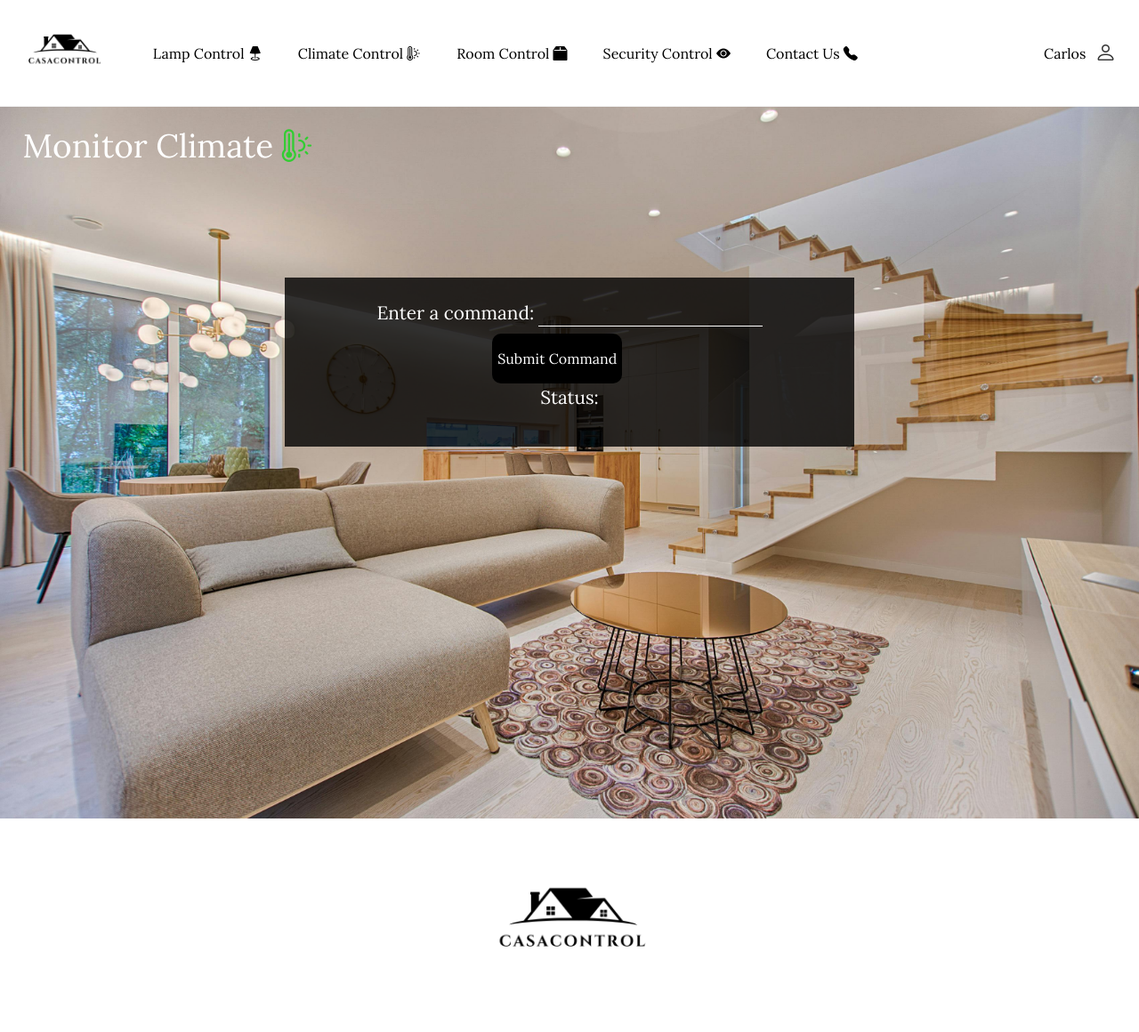
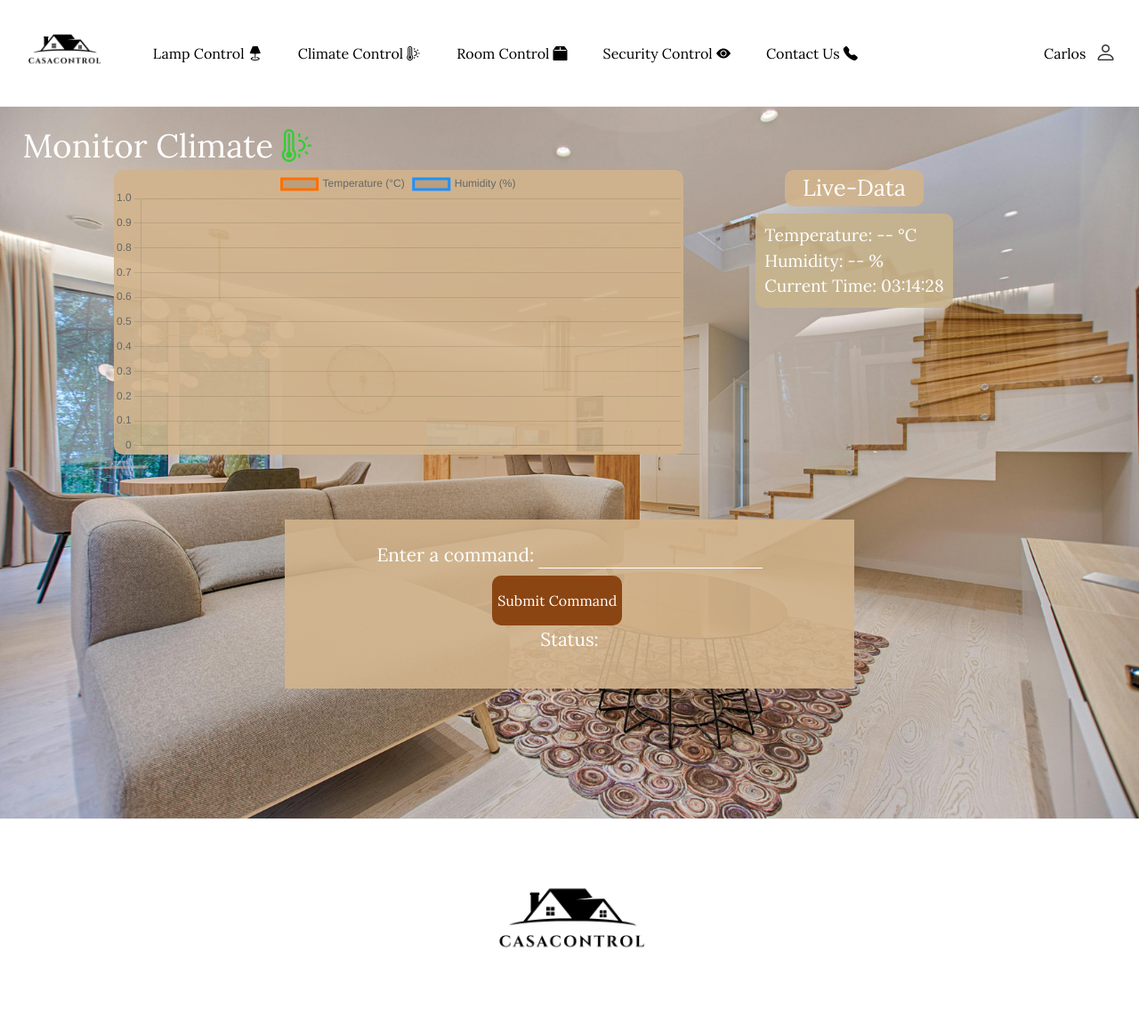
Before and after one commit to Carlos-123321/CasaControl, a Flask app: page /climate in a window 1280 px wide. Shown: the whole page at 89% size. Run offline with Flask 3, Linux system fonts and the light colour scheme; the visitor is signed in with stand-in values (Sample User, id 1); some libraries are stand-ins or nearby versions.

Commit message:
Finished chart implementation for the DHT11 sensor

```diff
--- a/Data/historical_data.txt
+++ /dev/null
@@ -1,5 +0,0 @@
-10:00:00,24.5
-10:01:00,25.0
-10:02:00,24.7
-10:03:00,24.9
-10:04:00,25.2
--- a/controllers/mainController.py
+++ b/controllers/mainController.py
@@ -1,7 +1,7 @@
-from flask import session, url_for, redirect, render_template, request, jsonify
+from flask import session, url_for, redirect, render_template, request, jsonify, current_app
 from flask import Blueprint
 import os
-from mqtt_client import mqtt_client, mqtt_command_topic, status_message
+from mqtt_client import mqtt_client, mqtt_command_topic, status_message, temperature, humidity
 
 main_bp = Blueprint('main_controller', __name__)
 
@@ -26,44 +26,13 @@
         <p>Status: {status_message}</p>  <!-- Access status_message here -->
     '''
 
-@main_bp.route('/historical')
-def historical_data_func():
-    print("historical route")
-    return render_template('historical_data.html')
-
-
 @main_bp.route('/contact')
 def contact_func():
     return render_template('contact.html')
 
-@main_bp.route('/historical-data')
-def historical_data():
-    print("route first")
-    data = read_historical_data()
-    return jsonify(data)
-
-def read_historical_data():
-    historical_data = []
-    file_path = 'Data/historical_data.txt'
-
-    print("Hello world")
-
-    if os.path.exists(file_path):
-        with open(file_path, 'r') as file:
-            for line in file:
-                timestamp, value = line.strip().split(',')
-                print("exec" + timestamp, value)
-                historical_data.append({'timestamp': timestamp, 'value': float(value)})
-    return historical_data
-
-@main_bp.route('/liveData')
-def live_data_func():
-    return render_template('live_data.html')
-
 @main_bp.route('/profile')
 def profile_func():
     return render_template('profile.html')
-
 
 @main_bp.route('/login', methods=['POST', 'GET'])
 def login():
@@ -79,7 +48,6 @@
             return "Invalid credentials, please try again."
 
     return render_template('login.html')
-
 
 @main_bp.route('/lamp-commands', methods=['GET', 'POST'])
 def lamp_commands_func():
@@ -106,18 +74,34 @@
 
 @main_bp.route('/climate', methods=['GET', 'POST'])
 def climate_func():
+    print("Climate route accessed")
     if not session.get('user_verified'):
         return redirect(url_for('main_controller.login'))
 
     global status_message
+
     if request.method == 'POST':
         command = request.form['command'].strip().lower()
-        mqtt_client.publish(mqtt_command_topic, command)
-        status_message = f"Command '{command}' sent to Raspberry Pi."
+        valid_commands = ["onclimate", "offclimate"]
 
-        return render_template('climate.html', status_message=status_message)
+        if command in valid_commands:
+            mqtt_client.publish(mqtt_command_topic, command)
+            status_message = f"Command '{command}' sent to Raspberry Pi."
+        else:
+            status_message = f"Invalid command."
 
-    return render_template('climate.html', status_message=status_message)
+    return render_template('climate.html',
+                           status_message=status_message,
+                           temperature=temperature,
+                           humidity=humidity)
+
+
+@main_bp.route('/climate-data', methods=['GET'])
+def get_climate_data():
+
+    temperature = current_app.config.get('TEMPERATURE', 'Not available')
+    humidity = current_app.config.get('HUMIDITY', 'Not available')
+    return jsonify({'temperature': temperature, 'humidity': humidity})
 
 
 @main_bp.route('/room', methods=['GET', 'POST'])
--- a/main.py
+++ b/main.py
@@ -1,11 +1,13 @@
 import os
-
-from flask import Flask, session
+from flask import Flask, jsonify
 from controllers.mainController import main_bp
+from mqtt_client import set_flask_app
 
 app = Flask(__name__, static_folder='static')
 app.secret_key = os.urandom(24)
 app.register_blueprint(main_bp)
 
+set_flask_app(app)
+
 if __name__ == '__main__':
     app.run(host='0.0.0.0', port=5000)
--- a/static/base.css
+++ b/static/base.css
@@ -85,6 +85,7 @@
     display: flex;
     justify-content: center;
     align-items: center;
+    border-top: 1px solid whitesmoke;
 }
 
 #footerInner{
--- a/static/climate.css
+++ b/static/climate.css
@@ -22,20 +22,41 @@
     margin-top: 2vh;
 }
 
-.leftAndRightSection{
+.climateCommandsSection{
     display: flex;
     width: 100%;
-    height: fit-content;
-    margin-top: 3vh;
-    margin-bottom: 3vh;
+    height: 40vh;
+    justify-content: center;
+    margin-bottom: 6vh;
 }
 
-.allLampCommandsSection{
+#climateChart{
+    background-color: rgba(210, 180, 140, 0.9);
+    border-radius: 10px;
+}
+
+#sensorValuesSection{
+    width: 30%;
     display: flex;
-    width: 100%;
-    height: fit-content;
-    justify-content: center;
-    margin-bottom: 6vh;
+    flex-direction: column;
+    justify-content: flex-start;
+    align-items: center;
+}
+
+#dataContainer{
+    padding: 10px;
+    background-color: rgba(200, 180, 140, 0.9);
+    border-radius: 10px;
+}
+
+#liveData{
+    background-color: rgba(210, 180, 140, 0.9);
+    color: white;
+    border-radius: 10px;
+    padding-left: 20px;
+    padding-right: 20px;
+    padding-top: 5px;
+    padding-bottom: 5px;
 }
 
 .titleOfCommands{
@@ -45,7 +66,7 @@
 }
 
 .commandStyleText{
-    font-size: 1.4rem;
+    font-size: 1.2rem;
     font-family: 'Lora', 'Times New Roman', Times, serif;
     color: white;
 }
@@ -63,12 +84,12 @@
     width: 50%;
     align-items: center;
     justify-content: center;
-    background: rgba(0, 0, 0, 0.8);
+    background-color: rgba(210, 180, 140, 0.9);
     padding-top: 3vh;
     padding-bottom: 3vh;
 }
 
-.inputBoxLamp {
+.inputBoxClimate {
     background-color: transparent;
     color: white;
     border: none;
@@ -76,16 +97,16 @@
     outline: none;
 }
 
-.inputBoxLamp:focus {
+.inputBoxClimate:focus {
     border: none;
-    border-bottom: 1px solid yellow;
+    border-bottom: 1px solid #32CD32;
 }
 
 #buttonStyle {
     width: fit-content;
     align-self: center;
     margin-left: 30%;
-    background-color: black;
+    background-color: #8B4513;
     color: white;
     border-radius: 10px;
     border: none;
--- a/static/lamp_commands.css
+++ b/static/lamp_commands.css
@@ -135,8 +135,8 @@
     width: fit-content;
     align-self: center;
     margin-left: 30%;
-    background-color: black;
-    color: white;
+    background-color: white;
+    color: black;
     border-radius: 10px;
     border: none;
     height: 7vh;
--- a/static/profile.css
+++ b/static/profile.css
@@ -62,7 +62,6 @@
 .whiteColor{
     color: white;
 }
-
 
 #usernameSection{
     display: flex;
--- a/static/room.css
+++ b/static/room.css
@@ -131,7 +131,7 @@
     width: fit-content;
     align-self: center;
     margin-left: 30%;
-    background-color: black;
+    background-color: #FFD700;
     color: white;
     border-radius: 10px;
     border: none;
--- a/static/security.css
+++ b/static/security.css
@@ -95,8 +95,8 @@
     width: fit-content;
     align-self: center;
     margin-left: 30%;
-    background-color: black;
-    color: white;
+    background-color: white;
+    color: black;
     border-radius: 10px;
     border: none;
     height: 7vh;
--- a/templates/base.html
+++ b/templates/base.html
@@ -19,9 +19,6 @@
             <a href="{{ url_for('main_controller.home_func') }}" class="logoContainer">
             <img src="{{ url_for('static', filename='images/Logo.png') }}" alt="Logo" class="logo">
             </a>
-    <!--        <a href="{{ url_for('main_controller.home_func') }}">Home</a>-->
-    <!--        <a href="{{ url_for('main_controller.live_data_func') }}">Live-data</a>-->
-    <!--        <a href="{{ url_for('main_controller.historical_data_func') }}">Login</a>-->
 
             {% if session.get('user_verified') %}
             <a href="{{ url_for('main_controller.lamp_commands_func') }}">
@@ -45,7 +42,6 @@
 
             <a href="{{ url_for('main_controller.contact_func') }}">
                 Contact Us <i class="bi bi-telephone-fill"></i></a>
-    <!--        <a href="{{ url_for('main_controller.contact_func') }}">Live-Control</a>-->
 
             {% if session.get('user_verified') %}
 
@@ -54,7 +50,6 @@
                 <p>CASACONTROL</p>
             </div>
             {% endif %}
-
 
 
             {% if session.get('user_verified') %}
--- a/templates/climate.html
+++ b/templates/climate.html
@@ -1,41 +1,119 @@
 {% extends "base.html" %}
 
 {% block content %}
+<script src="https://cdn.jsdelivr.net/npm/chart.js"></script>
 <link rel="stylesheet" href="{{ url_for('static', filename='climate.css') }}">
 
     <div id="pageContainer" style="background-image: url('{{ url_for('static', filename='images/ClimateWallpaper.jpg') }}');">
-
         <div id="titleSection">
             <p id="titleStyle">Monitor Climate <i class="bi bi-thermometer-sun" style="color: #32CD32;"></i></p>
         </div>
 
-        <div class="leftAndRightSection">
-
-
+        <div class="climateCommandsSection">
+            <canvas id="climateChart"></canvas>
+            <div id="sensorValuesSection">
+                    <h1 class="titleOfCommands" id="liveData">Live-Data</h1>
+                <div id="dataContainer">
+                    <div class="commandStyleText" id="temperature">Temperature: -- °C</div>
+                    <div class="commandStyleText" id="humidity">Humidity: -- %</div>
+                    <div class="commandStyleText" id="current-time">Current Time: --</div>
                 </div>
-
-        <div class="allLampCommandsSection">
-
+            </div>
         </div>
 
         <div id="userInputSection">
-
             <div id="userInput">
                 <form action="{{ url_for('main_controller.climate_func') }}" method="POST">
                     <div>
                         <label for="command" class="font-style font-size textColorWhite">Enter a command:</label>
-                        <input class="inputBoxLamp" type="text" id="command" name="command">
+                        <input class="inputBoxClimate" type="text" id="command" name="command">
                     </div>
-
-
                     <button type="submit" id="buttonStyle" class="font-style">Submit Command</button>
-
-
                 </form>
 
                 <p class="font-style font-size textColorWhite">Status: {{ status_message }}</p>
             </div>
         </div>
 
+        <script>
+            var initialTemperatureData = [];
+            var initialHumidityData = [];
+            var initialTimeLabels = [];
+
+            var ctx = document.getElementById('climateChart').getContext('2d');
+            var climateChart = new Chart(ctx, {
+                type: 'line',
+                data: {
+                    labels: initialTimeLabels,
+                    datasets: [{
+                        label: 'Temperature (°C)',
+                        data: initialTemperatureData,
+                        borderColor: '#FF6F00',
+                        tension: 0.1,
+                        fill: false
+                    }, {
+                        label: 'Humidity (%)',
+                        data: initialHumidityData,
+                        borderColor: '#1E90FF',
+                        tension: 0.1,
+                        fill: false
+                    }]
+                },
+                options: {
+                    responsive: true,
+                    scales: {
+                        y: {
+                            beginAtZero: false
+                        }
+                    }
+                }
+            });
+
+            function fetchClimateData() {
+                fetch("/climate-data")
+                    .then(response => response.json())
+                    .then(data => {
+                        const temperatureElement = document.getElementById("temperature");
+                        const humidityElement = document.getElementById("humidity");
+
+                        temperatureElement.textContent = data.temperature != null ? `Temperature: ${data.temperature} °C` : 'Temperature: -- °C';
+                        humidityElement.textContent = data.humidity != null ? `Humidity: ${data.humidity} %` : 'Humidity: -- %';
+
+                        const currentTime = new Date();
+                        const hours = currentTime.getHours().toString().padStart(2, '0');
+                        const minutes = currentTime.getMinutes().toString().padStart(2, '0');
+                        const timeLabel = `${hours}:${minutes}`;
+
+                        if (climateChart.data.labels.length >= 12) {
+                            climateChart.data.labels.shift();
+                            climateChart.data.datasets[0].data.shift();
+                            climateChart.data.datasets[1].data.shift();
+                        }
+
+                        climateChart.data.datasets[0].data.push(data.temperature);
+                        climateChart.data.datasets[1].data.push(data.humidity);
+                        climateChart.data.labels.push(timeLabel);
+                        climateChart.update();
+                    })
+                    .catch(error => console.error("Error fetching climate data:", error));
+            }
+
+            setInterval(fetchClimateData, 2000);
+            window.onload = fetchClimateData;
+
+            function updateTime() {
+                const currentTimeElement = document.getElementById("current-time");
+
+                const now = new Date();
+                const hours = now.getHours().toString().padStart(2, '0');
+                const minutes = now.getMinutes().toString().padStart(2, '0');
+                const seconds = now.getSeconds().toString().padStart(2, '0');
+
+                currentTimeElement.textContent = `Current Time: ${hours}:${minutes}:${seconds}`;
+            }
+
+            setInterval(updateTime, 1000);
+            window.onload = updateTime;
+        </script>
     </div>
 {% endblock %}
--- a/templates/home.html
+++ b/templates/home.html
@@ -26,7 +26,7 @@
                         Effortlessly manage your home with smart technology, offering
                         seamless control over lighting, temperature, and security from
                         anywhere. Enjoy a convenient, efficient, and comfortable living space
-                        with just a few taps on your smartphone.
+                        with just a few taps on your laptop.
                     </p>
                 </div>
 
```
Also changed, not shown: mqtt_client.py (+43 -5 lines), templates/historical_data.html (deleted, +0 -10 lines), templates/live_data.html (deleted, +0 -96 lines). Lines whose indentation alone changed are shown as unchanged.
